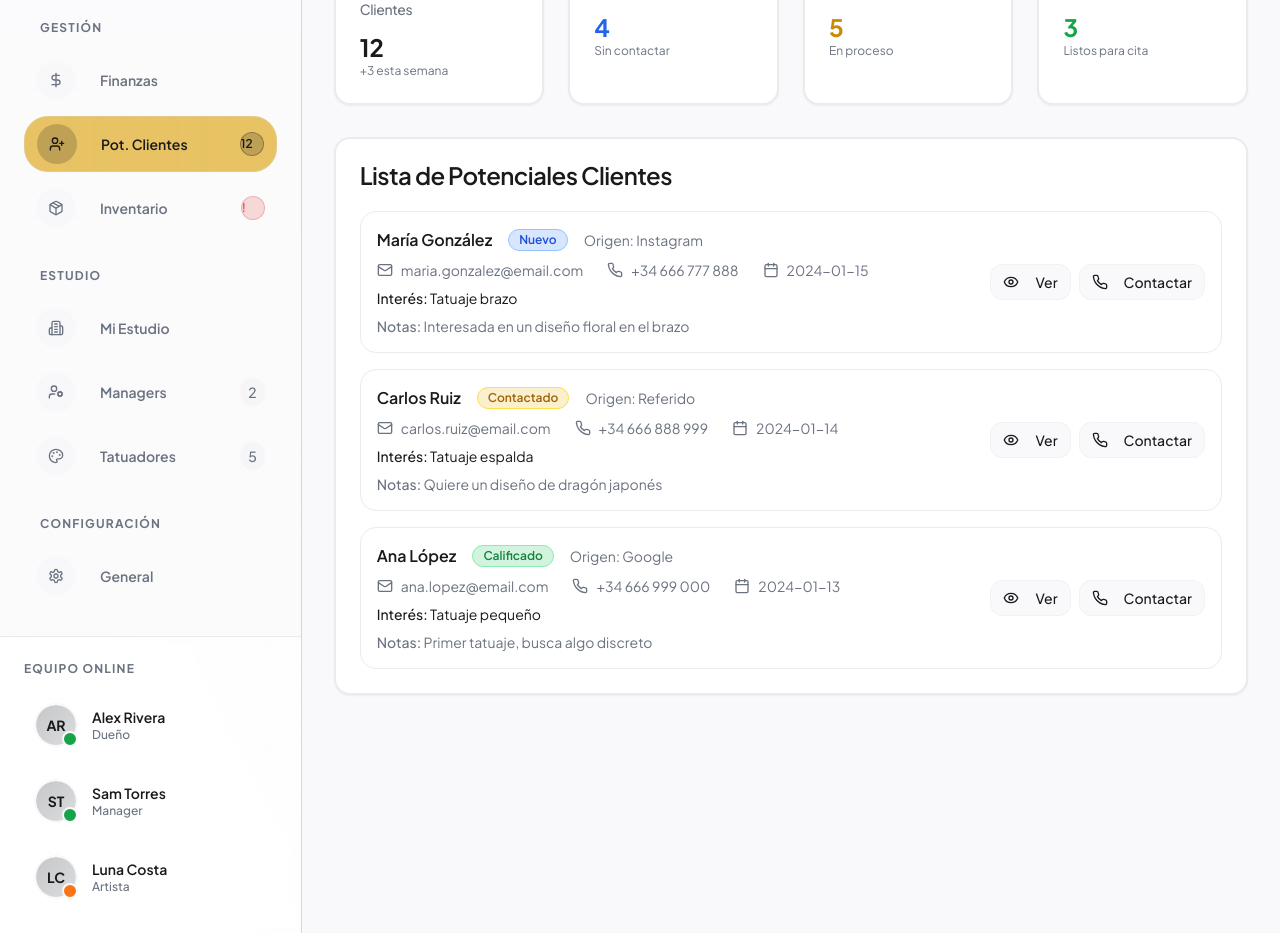
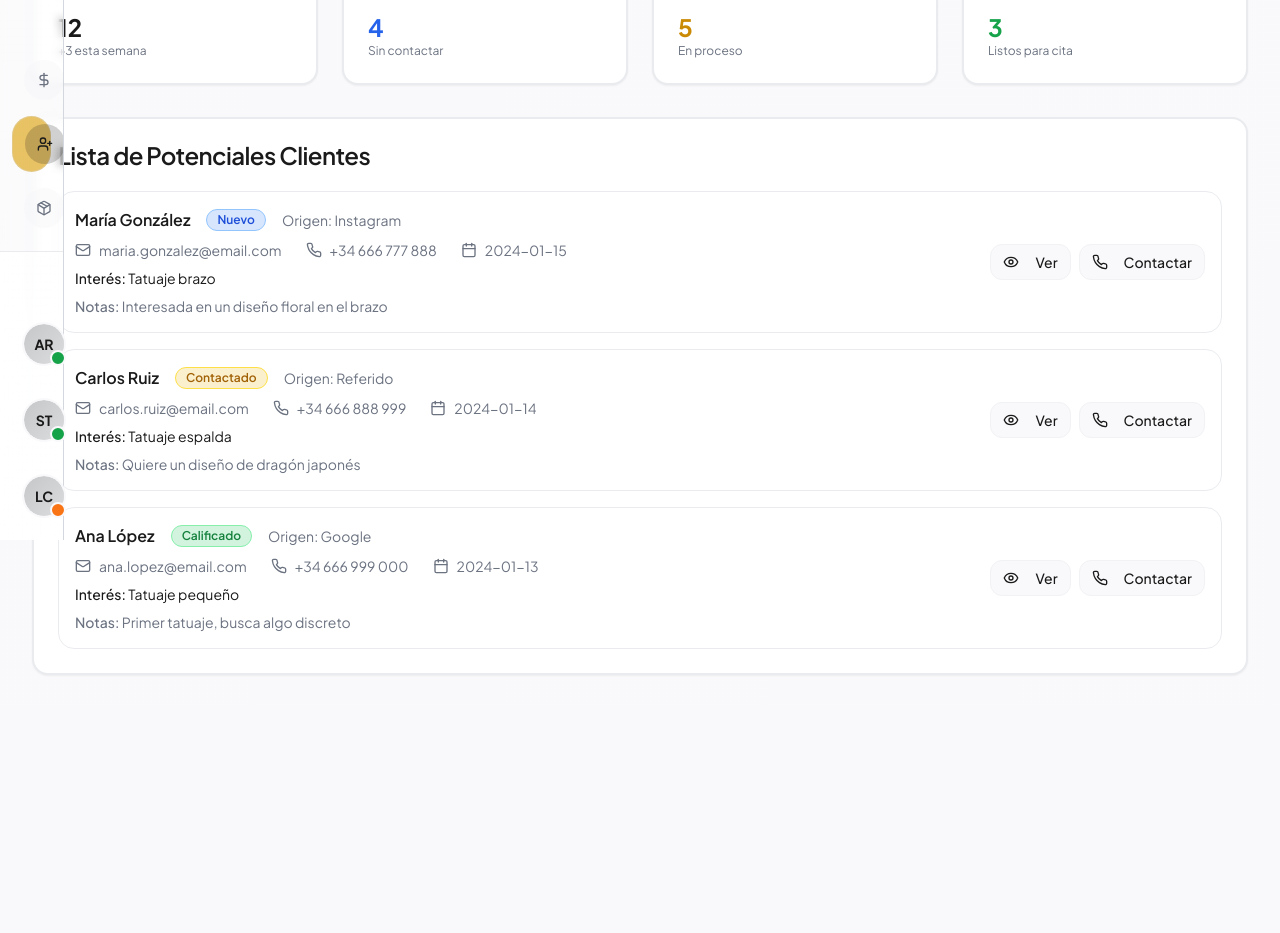
Before and after one commit to retruko/flowink-digital-canvas, a React (Vite) app: page /leads in a window 1280 px wide. Shown: the part 260-1193 px from the top of the page. After the commit the page ends 967 px from the top, so only its background shows below. Built offline with nearby package versions, Linux system fonts and the light colour scheme.

Commit message:
Refactor sidebar to be smaller
Make the sidebar smaller and fixed, with a hover effect to expand.

```diff
--- a/src/components/Sidebar.tsx
+++ b/src/components/Sidebar.tsx
@@ -68,14 +68,14 @@ export function Sidebar() {
   const location = useLocation();
 
   return (
-    <aside className="hidden lg:flex lg:w-80 border-r border-border bg-gradient-to-b from-card/50 via-card/30 to-card/50 backdrop-blur-sm h-full flex-col">
+    <aside className="hidden lg:flex lg:w-16 hover:lg:w-80 border-r border-border bg-gradient-to-b from-card/50 via-card/30 to-card/50 backdrop-blur-sm h-full flex-col transition-all duration-300 ease-in-out group fixed left-0 top-0 z-50">
       <div className="flex h-full flex-col">
         <div className="flex-1 overflow-auto py-8">
-          <div className="space-y-8 px-6">
+          <div className="space-y-8 px-3 group-hover:px-6 transition-all duration-300">
             {menuItems.map((section, sectionIndex) => (
               <div key={section.section}>
                 <div className="space-y-3">
-                  <h3 className="px-4 text-xs font-bold text-muted-foreground uppercase tracking-widest mb-4">
+                  <h3 className="px-4 text-xs font-bold text-muted-foreground uppercase tracking-widest mb-4 opacity-0 group-hover:opacity-100 transition-opacity duration-300">
                     {section.section}
                   </h3>
                   <div className="space-y-2">
@@ -95,14 +95,14 @@ export function Sidebar() {
                           asChild
                         >
                           <Link to={item.href}>
-                            <div className={`mr-4 h-10 w-10 rounded-xl flex items-center justify-center ${
+                            <div className={`group-hover:mr-4 h-10 w-10 rounded-xl flex items-center justify-center flex-shrink-0 ${
                               isActive
                                 ? "bg-primary/20 text-primary"
                                 : "bg-muted/30 text-muted-foreground group-hover:bg-primary/10 group-hover:text-primary"
                             } transition-all duration-300`}>
                               <Icon className="h-5 w-5" />
                             </div>
-                            <span className="flex-1 text-left font-semibold">{item.label}</span>
+                            <span className="flex-1 text-left font-semibold opacity-0 group-hover:opacity-100 transition-opacity duration-300 whitespace-nowrap overflow-hidden">{item.label}</span>
                             {item.badge && (
                               <Badge
                                 variant="secondary"
@@ -132,14 +132,14 @@ export function Sidebar() {
         </div>
 
         {/* Team Section */}
-        <div className="border-t border-border/50 p-6 bg-gradient-to-r from-card/80 to-card/50 backdrop-blur-sm">
-          <h3 className="text-xs font-bold text-muted-foreground uppercase tracking-widest mb-4">
+        <div className="border-t border-border/50 p-3 group-hover:p-6 bg-gradient-to-r from-card/80 to-card/50 backdrop-blur-sm transition-all duration-300">
+          <h3 className="text-xs font-bold text-muted-foreground uppercase tracking-widest mb-4 opacity-0 group-hover:opacity-100 transition-opacity duration-300">
             Equipo Online
           </h3>
           <div className="space-y-3">
             {teamMembers.map((member) => (
-              <div key={member.name} className="flex items-center space-x-4 p-3 rounded-2xl hover:bg-accent/30 transition-all duration-300 group">
-                <div className="relative">
+              <div key={member.name} className="flex items-center space-x-4 p-3 rounded-2xl hover:bg-accent/30 transition-all duration-300">
+                <div className="relative flex-shrink-0">
                   <Avatar className="h-10 w-10 ring-2 ring-background shadow-medium">
                     <AvatarFallback className="bg-gradient-to-br from-primary/20 to-primary/10 text-primary text-sm font-bold">
                       {member.avatar}
@@ -150,8 +150,8 @@ export function Sidebar() {
                     member.status === "busy" ? "bg-warning" : "bg-muted"
                   }`} />
                 </div>
-                <div className="flex-1 min-w-0">
-                  <p className="text-sm font-semibold truncate group-hover:text-foreground transition-colors">{member.name}</p>
+                <div className="flex-1 min-w-0 opacity-0 group-hover:opacity-100 transition-opacity duration-300 overflow-hidden">
+                  <p className="text-sm font-semibold truncate">{member.name}</p>
                   <p className="text-xs text-muted-foreground font-medium">{member.role}</p>
                 </div>
               </div>
--- a/src/pages/Index.tsx
+++ b/src/pages/Index.tsx
@@ -185,7 +185,7 @@ function DashboardContent() {
       <Header />
       <div className="flex">
         <Sidebar />
-        <main className="flex-1 p-8 bg-gradient-to-br from-background via-background to-accent/20">
+        <main className="flex-1 p-8 bg-gradient-to-br from-background via-background to-accent/20 lg:ml-16">
           <div className="max-w-7xl mx-auto">
             {renderDashboardByRole()}
           </div>
```
